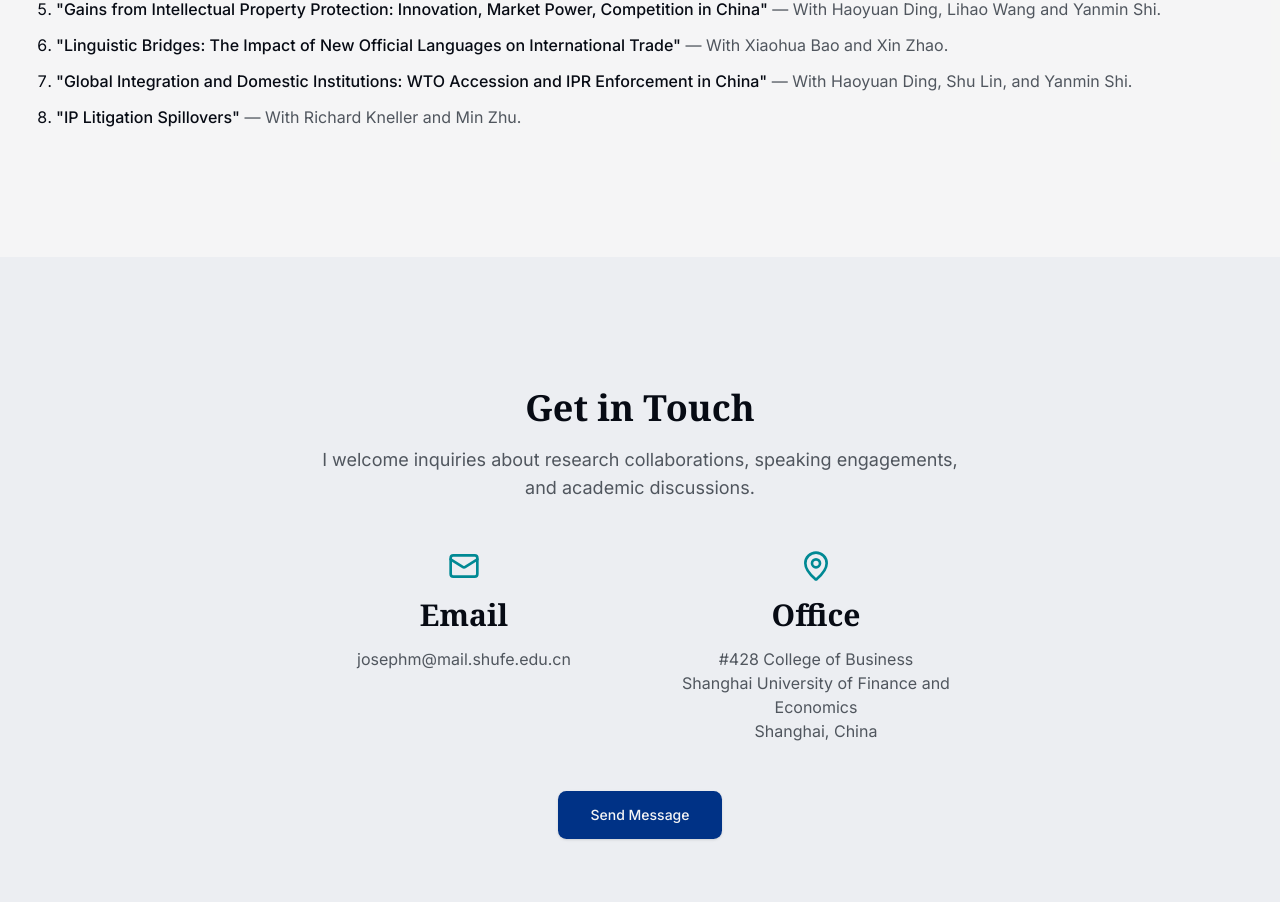
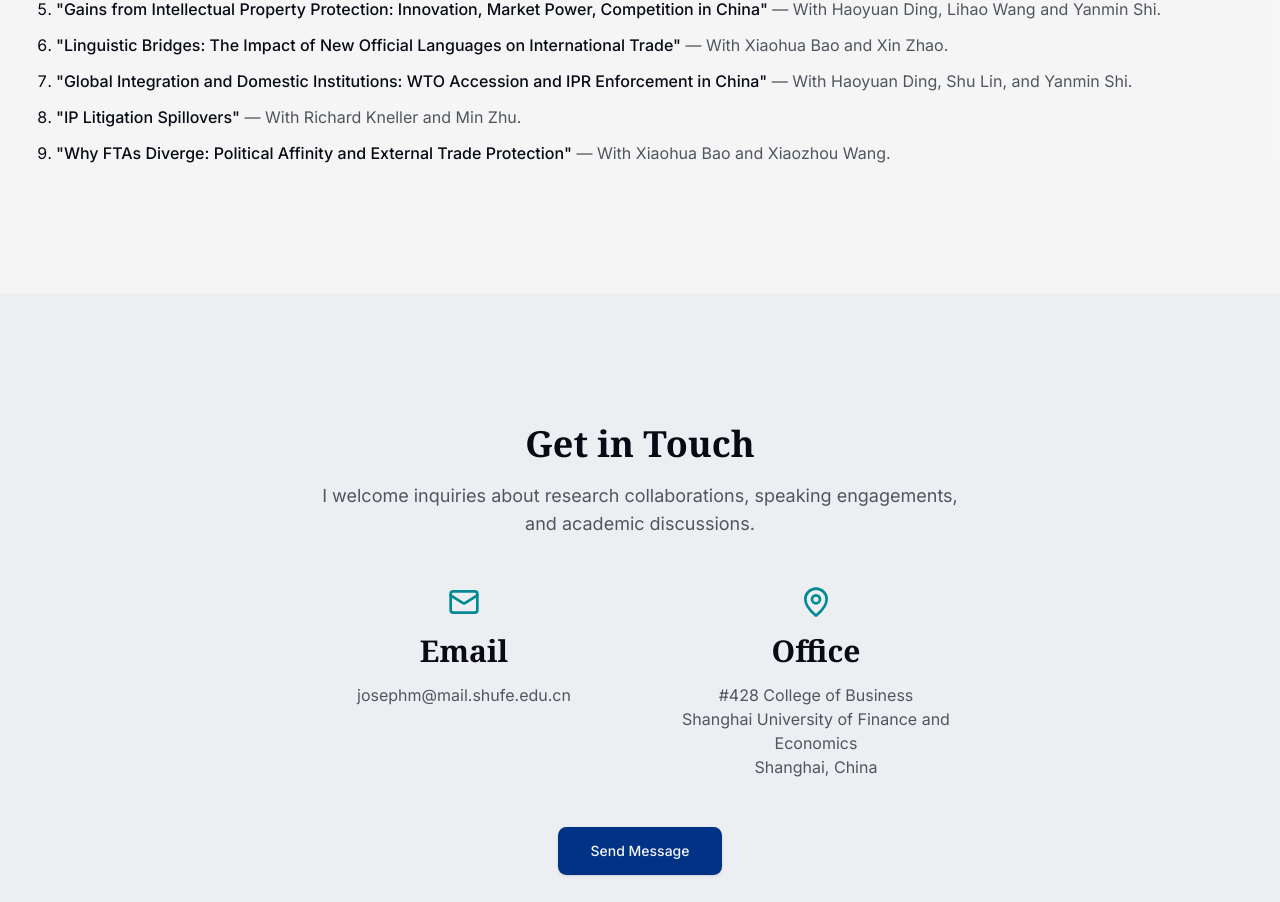
Before and after one commit to jkonmak1208-design/personal-website, a React (Vite) app: page / in a window 1280 px wide. Shown: the part 3395-4297 px from the top of the page. Built offline with nearby package versions, Linux system fonts and the light colour scheme.

Commit message:
Add working paper: Why FTAs Diverge
Co-Authored-By: Claude Opus 4.6 <noreply@anthropic.com>

```diff
--- a/src/pages/Home.tsx
+++ b/src/pages/Home.tsx
@@ -249,6 +249,10 @@ export default function Home() {
                 <span className="font-medium">"IP Litigation Spillovers"</span>
                 <span className="text-muted-foreground"> — With Richard Kneller and Min Zhu.</span>
               </li>
+              <li className="text-foreground">
+                <span className="font-medium">"Why FTAs Diverge: Political Affinity and External Trade Protection"</span>
+                <span className="text-muted-foreground"> — With Xiaohua Bao and Xiaozhou Wang.</span>
+              </li>
             </ol>
           </div>
         </div>
```
